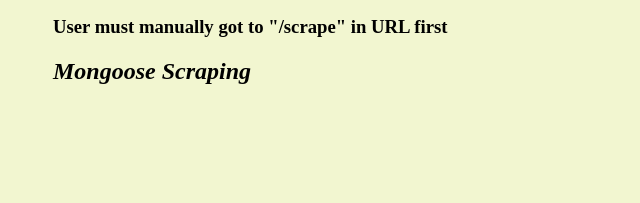
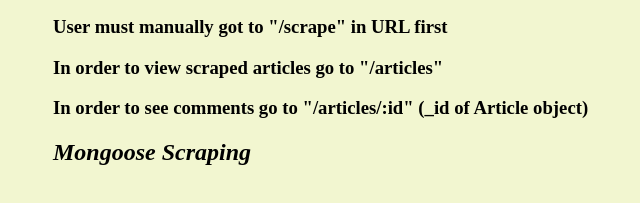
Before and after one commit to mquade91/Mongo-Mongoose, a website: page public/index.html in a window 1280 px wide. Shown: the part 175-378 px from the top of the page, without its empty margins (107-747 px from the left). Drawn offline with nearby package versions, Linux system fonts and the light colour scheme; no server answers.

Commit message:
added directions to HTML

```diff
--- a/public/index.html
+++ b/public/index.html
@@ -56,6 +56,8 @@
             </tbody>
             <button id="scrapeButton">Scraper(does not work)</button>
             <h3>User must manually got to "/scrape" in URL first</h3>
+            <h3>In order to view scraped articles go to "/articles"</h3>
+            <h3>In order to see comments go to "/articles/:id" (_id of Article object)</h3>
             <h2><i>Mongoose Scraping</i></h2>
             <div id="saved"></div>
             <div id="articles"></div>
```
